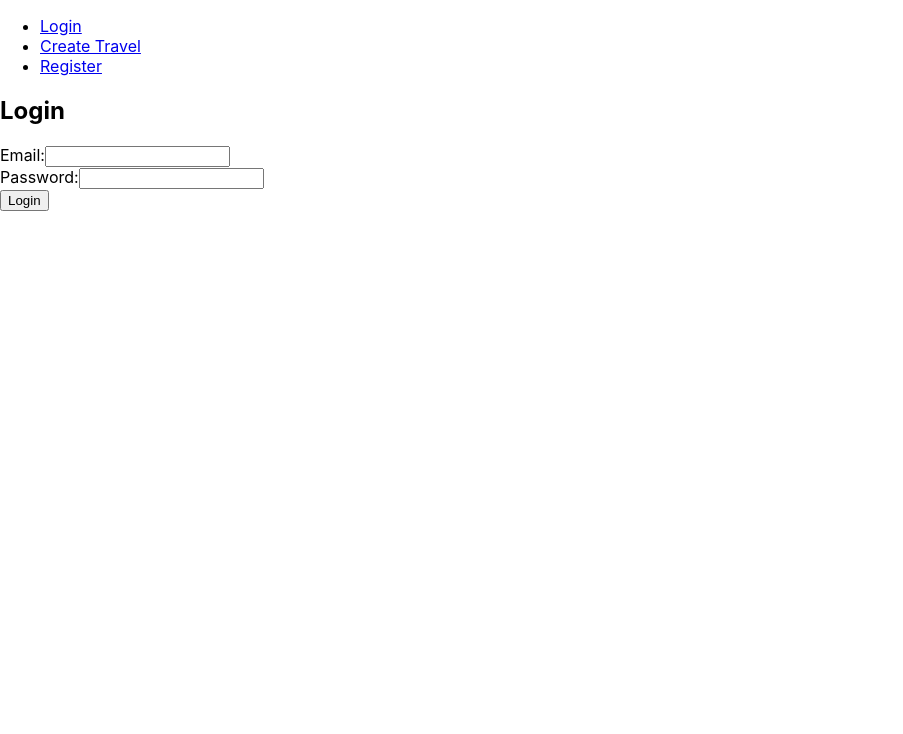
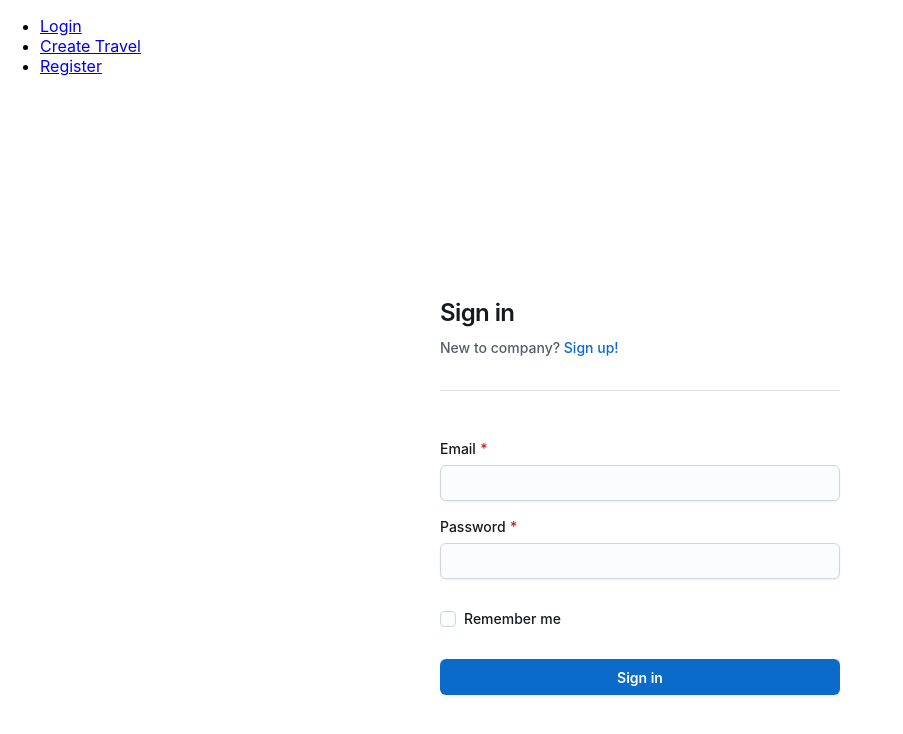
Before and after one commit to pablohgb/travel-planner-front, a React (Create React App) app: page / in a window 1280 px wide. Shown: the top 734 px of the page, without its empty margins (0-903 px from the left). Built offline with nearby package versions, Linux system fonts and the light colour scheme.

Commit message:
reworked loginPage

```diff
--- a/package.json
+++ b/package.json
@@ -3,6 +3,9 @@
   "version": "0.1.0",
   "private": true,
   "dependencies": {
+    "@emotion/react": "^11.11.1",
+    "@emotion/styled": "^11.11.0",
+    "@mui/joy": "^5.0.0-beta.9",
     "@testing-library/jest-dom": "^5.17.0",
     "@testing-library/react": "^13.4.0",
     "@testing-library/user-event": "^13.5.0",
@@ -10,7 +13,7 @@
     "react": "^18.2.0",
     "react-dom": "^18.2.0",
     "react-router-dom": "^6.15.0",
-    "react-scripts": "5.0.1",
+    "react-scripts": "^5.0.1",
     "web-vitals": "^2.1.4"
   },
   "scripts": {
--- a/src/pages/LoginPage/LoginPage.jsx
+++ b/src/pages/LoginPage/LoginPage.jsx
@@ -1,5 +1,16 @@
 import React, { useState } from 'react';
-import { loginUser } from '../../api/auth'
+import { loginUser } from '../../api/auth';
+import Box from '@mui/joy/Box';
+import Stack from '@mui/joy/Stack';
+import Typography from '@mui/joy/Typography';
+import Link from '@mui/joy/Link';
+import Divider from '@mui/joy/Divider';
+import FormControl from '@mui/joy/FormControl';
+import FormLabel from '@mui/joy/FormLabel';
+import Input from '@mui/joy/Input';
+import Checkbox from '@mui/joy/Checkbox';
+import Button from '@mui/joy/Button';
+
 
 function LoginPage() {
   const [username, setUsername] = useState('');
@@ -11,35 +22,115 @@ function LoginPage() {
 
     // TODO: Perform login logic with username and password
     setEmail('');
-    setUsername('');
     setPassword('');
-    const userInfo = { email: email, username: username, password: password };
+    const userInfo = { email: email, password: password };
     loginUser(userInfo)
   };
 
   return (
-    <div>
-      <h2>Login</h2>
-      <form onSubmit={handleSubmit}>
-        <div>
-          <label>Email:</label>
-          <input
-            type="email"
-            value={email}
-            onChange={(e) => setEmail(e.target.value)}
-          />
-        </div>
-        <div>
-          <label>Password:</label>
-          <input
-            type="password"
-            value={password}
-            onChange={(e) => setPassword(e.target.value)}
-          />
-        </div>
-        <button type="submit">Login</button>
-      </form>
-    </div>
+    <FormLabel
+      sx={(theme) => ({
+        display: 'flex',
+        justifyContent: 'center',
+        alignItems: 'center',
+        boxShadow: 2
+      })}
+    >
+      <Box
+        sx={{
+          display: 'flex',
+          flexDirection: 'column',
+          minHeight: '100dvh',
+          width:
+            'clamp(var(--Form-maxWidth), (var(--Collapsed-breakpoint) - 100vw) * 999, 100%)',
+          maxWidth: '100%',
+          px: 2,
+        }}
+      >
+        <Box
+          component="header"
+          sx={{
+            py: 3,
+            display: 'flex',
+            alignItems: 'left',
+            justifyContent: 'space-between',
+          }}
+        ></Box>
+        <Box
+          component="main"
+          sx={{
+            my: 'auto',
+            py: 2,
+            pb: 5,
+            display: 'flex',
+            flexDirection: 'column',
+            gap: 2,
+            width: 400,
+            maxWidth: '100%',
+            mx: 'auto',
+            borderRadius: 'sm',
+            '& form': {
+              display: 'flex',
+              flexDirection: 'column',
+              gap: 2,
+            },
+            // [`& .${formLabelClasses.asterisk}`]: {
+            //   visibility: 'hidden',
+            // },
+          }}
+        >
+          <Stack gap={4} sx={{ mb: 2 }}>
+            <Stack gap={1}>
+              <Typography level="h3">Sign in</Typography>
+              <Typography level="body-sm">
+                New to company?{' '}
+                <Link href="#replace-with-a-link" level="title-sm">
+                  Sign up!
+                </Link>
+              </Typography>
+            </Stack>
+            <Divider />
+            <Stack gap={4} sx={{ mt: 2 }}>
+              <form
+              // onSubmit={handleSubmit} => {
+              //   event.preventDefault();
+              //   const formElements = event.currentTarget.elements;
+              //   const data = {
+              //     email: formElements.email.value,
+              //     password: formElements.password.value,
+              //     persistent: formElements.persistent.checked,
+              //   };
+              //   alert(JSON.stringify(data, null, 2));
+              // }}
+              >
+                <FormControl required>
+                  <FormLabel>Email</FormLabel>
+                  <Input type="email" name="email" />
+                </FormControl>
+                <FormControl required>
+                  <FormLabel>Password</FormLabel>
+                  <Input type="password" name="password" />
+                </FormControl>
+                <Stack gap={4} sx={{ mt: 2 }}>
+                  <Box
+                    sx={{
+                      display: 'flex',
+                      justifyContent: 'space-between',
+                      alignItems: 'center',
+                    }}
+                  >
+                    <Checkbox size="sm" label="Remember me" name="persistent" />
+                  </Box>
+                  <Button type="submit" fullWidth>
+                    Sign in
+                  </Button>
+                </Stack>
+              </form>
+            </Stack>
+          </Stack>
+        </Box>
+      </Box>
+    </FormLabel >
   );
 }
 
```
Also changed, not shown: 1 other file (tests, documents, lock files or other folders).
